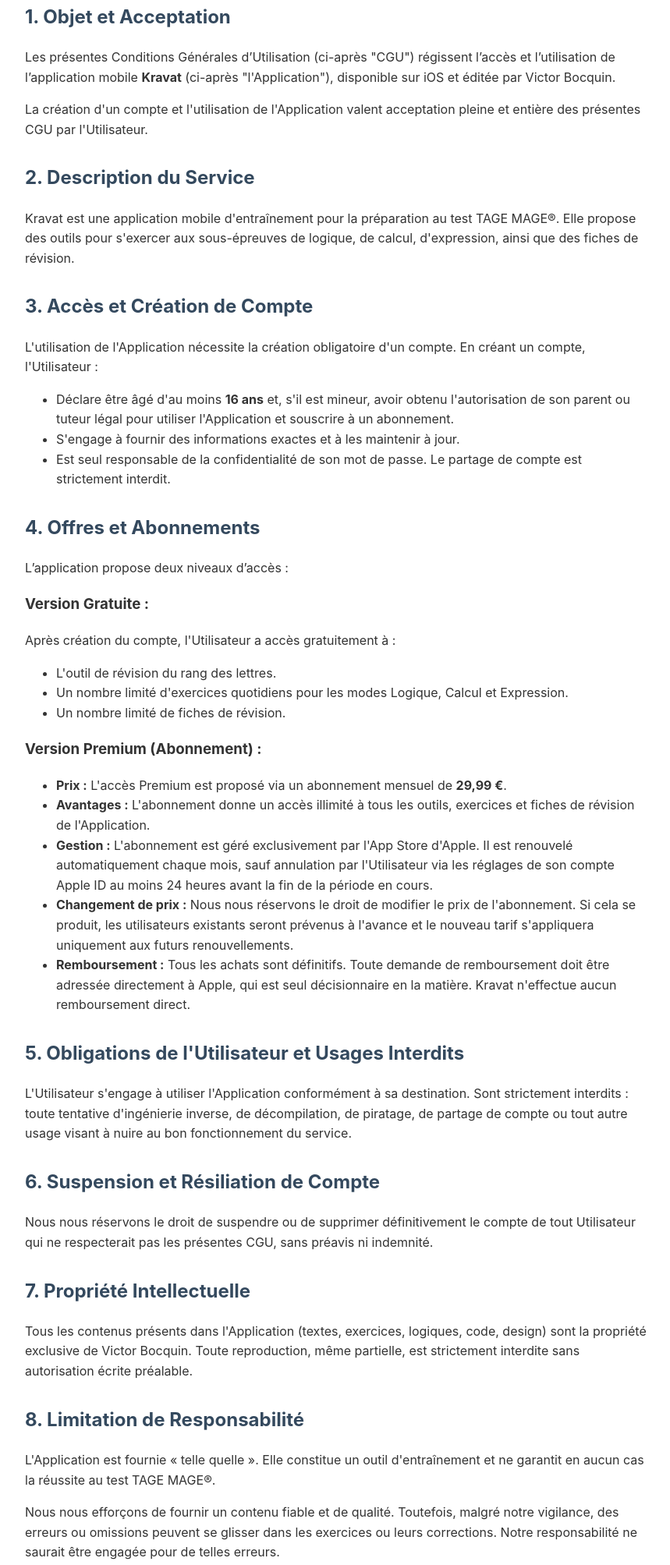
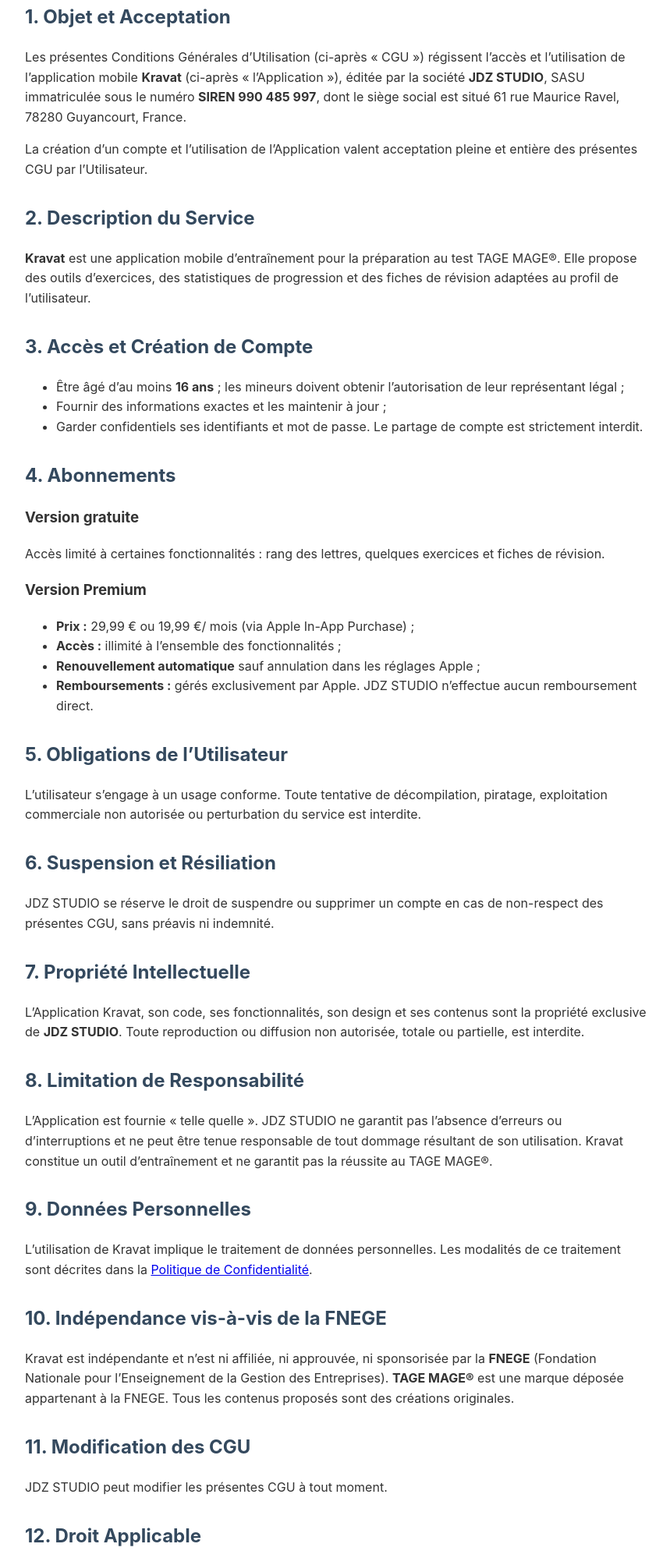
Before and after one commit to victor-bcq/KravatEula, a plain HTML site: page index.html in a window 1280 px wide. Shown: the part 179-2186 px from the top of the page at 78% size, without its empty margins (208-1067 px from the left). Drawn offline with Linux system fonts and the light colour scheme.

Commit message:
Update index.html

```diff
--- a/index.html
+++ b/index.html
@@ -33,101 +33,89 @@
 </head>
 <body>
     <h1>Conditions Générales d’Utilisation de Kravat</h1>
-    <p class="date">Dernière mise à jour : 4 Octobre 2025</p>
+    <p class="date">Dernière mise à jour : 23 octobre 2025</p>
 
     <div class="section">
         <h2>1. Objet et Acceptation</h2>
-        <p>Les présentes Conditions Générales d’Utilisation (ci-après "CGU") régissent l’accès et l’utilisation de l’application mobile <strong>Kravat</strong> (ci-après "l'Application"), disponible sur iOS et éditée par Victor Bocquin.</p>
-        <p>La création d'un compte et l'utilisation de l'Application valent acceptation pleine et entière des présentes CGU par l'Utilisateur.</p>
+        <p>Les présentes Conditions Générales d’Utilisation (ci-après « CGU ») régissent l’accès et l’utilisation de l’application mobile <strong>Kravat</strong> (ci-après « l’Application »), éditée par la société <strong>JDZ STUDIO</strong>, SASU immatriculée sous le numéro <strong>SIREN 990 485 997</strong>, dont le siège social est situé 61 rue Maurice Ravel, 78280 Guyancourt, France.</p>
+        <p>La création d’un compte et l’utilisation de l’Application valent acceptation pleine et entière des présentes CGU par l’Utilisateur.</p>
     </div>
 
     <div class="section">
         <h2>2. Description du Service</h2>
-        <p>Kravat est une application mobile d'entraînement pour la préparation au test TAGE MAGE®. Elle propose des outils pour s'exercer aux sous-épreuves de logique, de calcul, d'expression, ainsi que des fiches de révision.</p>
+        <p><strong>Kravat</strong> est une application mobile d’entraînement pour la préparation au test TAGE MAGE®. Elle propose des outils d’exercices, des statistiques de progression et des fiches de révision adaptées au profil de l’utilisateur.</p>
     </div>
 
     <div class="section">
         <h2>3. Accès et Création de Compte</h2>
-        <p>L'utilisation de l'Application nécessite la création obligatoire d'un compte. En créant un compte, l'Utilisateur :</p>
         <ul>
-            <li>Déclare être âgé d'au moins <strong>16 ans</strong> et, s'il est mineur, avoir obtenu l'autorisation de son parent ou tuteur légal pour utiliser l'Application et souscrire à un abonnement.</li>
-            <li>S'engage à fournir des informations exactes et à les maintenir à jour.</li>
-            <li>Est seul responsable de la confidentialité de son mot de passe. Le partage de compte est strictement interdit.</li>
+            <li>Être âgé d’au moins <strong>16 ans</strong> ; les mineurs doivent obtenir l’autorisation de leur représentant légal ;</li>
+            <li>Fournir des informations exactes et les maintenir à jour ;</li>
+            <li>Garder confidentiels ses identifiants et mot de passe. Le partage de compte est strictement interdit.</li>
         </ul>
     </div>
 
     <div class="section">
-        <h2>4. Offres et Abonnements</h2>
-        <p>L’application propose deux niveaux d’accès :</p>
+        <h2>4. Abonnements</h2>
+        <h3>Version gratuite</h3>
+        <p>Accès limité à certaines fonctionnalités : rang des lettres, quelques exercices et fiches de révision.</p>
 
-        <h3>Version Gratuite :</h3>
-        <p>Après création du compte, l'Utilisateur a accès gratuitement à :</p>
+        <h3>Version Premium</h3>
         <ul>
-            <li>L'outil de révision du rang des lettres.</li>
-            <li>Un nombre limité d'exercices quotidiens pour les modes Logique, Calcul et Expression.</li>
-            <li>Un nombre limité de fiches de révision.</li>
-        </ul>
-
-        <h3>Version Premium (Abonnement) :</h3>
-        <ul>
-            <li><strong>Prix :</strong> L'accès Premium est proposé via un abonnement mensuel de <strong>29,99 €</strong>.</li>
-            <li><strong>Avantages :</strong> L'abonnement donne un accès illimité à tous les outils, exercices et fiches de révision de l'Application.</li>
-            <li><strong>Gestion :</strong> L'abonnement est géré exclusivement par l'App Store d'Apple. Il est renouvelé automatiquement chaque mois, sauf annulation par l'Utilisateur via les réglages de son compte Apple ID au moins 24 heures avant la fin de la période en cours.</li>
-            <li><strong>Changement de prix :</strong> Nous nous réservons le droit de modifier le prix de l'abonnement. Si cela se produit, les utilisateurs existants seront prévenus à l'avance et le nouveau tarif s'appliquera uniquement aux futurs renouvellements.</li>
-            <li><strong>Remboursement :</strong> Tous les achats sont définitifs. Toute demande de remboursement doit être adressée directement à Apple, qui est seul décisionnaire en la matière. Kravat n'effectue aucun remboursement direct.</li>
+            <li><strong>Prix :</strong> 29,99 € ou 19,99 €/ mois (via Apple In-App Purchase) ;</li>
+            <li><strong>Accès :</strong> illimité à l’ensemble des fonctionnalités ;</li>
+            <li><strong>Renouvellement automatique</strong> sauf annulation dans les réglages Apple ;</li>
+            <li><strong>Remboursements :</strong> gérés exclusivement par Apple. JDZ STUDIO n’effectue aucun remboursement direct.</li>
         </ul>
     </div>
 
     <div class="section">
-        <h2>5. Obligations de l'Utilisateur et Usages Interdits</h2>
-        <p>L'Utilisateur s'engage à utiliser l'Application conformément à sa destination. Sont strictement interdits : toute tentative d'ingénierie inverse, de décompilation, de piratage, de partage de compte ou tout autre usage visant à nuire au bon fonctionnement du service.</p>
+        <h2>5. Obligations de l’Utilisateur</h2>
+        <p>L’utilisateur s’engage à un usage conforme. Toute tentative de décompilation, piratage, exploitation commerciale non autorisée ou perturbation du service est interdite.</p>
     </div>
 
     <div class="section">
-        <h2>6. Suspension et Résiliation de Compte</h2>
-        <p>Nous nous réservons le droit de suspendre ou de supprimer définitivement le compte de tout Utilisateur qui ne respecterait pas les présentes CGU, sans préavis ni indemnité.</p>
+        <h2>6. Suspension et Résiliation</h2>
+        <p>JDZ STUDIO se réserve le droit de suspendre ou supprimer un compte en cas de non-respect des présentes CGU, sans préavis ni indemnité.</p>
     </div>
 
     <div class="section">
         <h2>7. Propriété Intellectuelle</h2>
-        <p>Tous les contenus présents dans l'Application (textes, exercices, logiques, code, design) sont la propriété exclusive de Victor Bocquin. Toute reproduction, même partielle, est strictement interdite sans autorisation écrite préalable.</p>
+        <p>L’Application Kravat, son code, ses fonctionnalités, son design et ses contenus sont la propriété exclusive de <strong>JDZ STUDIO</strong>. Toute reproduction ou diffusion non autorisée, totale ou partielle, est interdite.</p>
     </div>
 
     <div class="section">
         <h2>8. Limitation de Responsabilité</h2>
-        <p>L'Application est fournie « telle quelle ». Elle constitue un outil d'entraînement et ne garantit en aucun cas la réussite au test TAGE MAGE®.</p>
-        <p>Nous nous efforçons de fournir un contenu fiable et de qualité. Toutefois, malgré notre vigilance, des erreurs ou omissions peuvent se glisser dans les exercices ou leurs corrections. Notre responsabilité ne saurait être engagée pour de telles erreurs.</p>
-        <p>Enfin, nous nous engageons à faire nos meilleurs efforts pour assurer la disponibilité de l'Application, mais ne pouvons garantir un accès ininterrompu, notamment en cas de maintenance, de mise à jour ou de défaillance technique.</p>
+        <p>L’Application est fournie « telle quelle ». JDZ STUDIO ne garantit pas l’absence d’erreurs ou d’interruptions et ne peut être tenue responsable de tout dommage résultant de son utilisation. Kravat constitue un outil d’entraînement et ne garantit pas la réussite au TAGE MAGE®.</p>
     </div>
 
     <div class="section">
         <h2>9. Données Personnelles</h2>
-        <p>L'utilisation de l'Application implique le traitement de données personnelles. Pour plus d'informations, veuillez consulter notre <a href="https://victor-bcq.github.io/KravatPrivacyPolicy/">Politique de Confidentialité</a>.</p>
+        <p>L’utilisation de Kravat implique le traitement de données personnelles. Les modalités de ce traitement sont décrites dans la <a href="https://victor-bcq.github.io/KravatPrivacyPolicy/">Politique de Confidentialité</a>.</p>
     </div>
 
     <div class="section">
-        <h2>10. Avis Légal sur l'Indépendance</h2>
-        <p>Cette application est indépendante et n'est ni affiliée, ni approuvée, ni sponsorisée par la <strong>FNEGE</strong> (Fondation Nationale pour l’Enseignement de la Gestion des Entreprises), l'organisme gestionnaire du <strong>TAGE MAGE®</strong>.</p>
-        <p><strong>TAGE MAGE®</strong> est une marque déposée, propriété de la <strong>FNEGE</strong>. Son utilisation dans cette application est à des fins purement informationnelles et descriptives. Tous les exercices et contenus fournis sont des créations originales et ne reproduisent en aucun cas les questions officielles du test.</p>
+        <h2>10. Indépendance vis-à-vis de la FNEGE</h2>
+        <p>Kravat est indépendante et n’est ni affiliée, ni approuvée, ni sponsorisée par la <strong>FNEGE</strong> (Fondation Nationale pour l’Enseignement de la Gestion des Entreprises). <strong>TAGE MAGE®</strong> est une marque déposée appartenant à la FNEGE. Tous les contenus proposés sont des créations originales.</p>
     </div>
 
     <div class="section">
         <h2>11. Modification des CGU</h2>
-        <p>Nous nous réservons le droit de modifier ces CGU à tout moment. Les utilisateurs seront informés de toute mise à jour significative via l'Application.</p>
+        <p>JDZ STUDIO peut modifier les présentes CGU à tout moment.</p>
     </div>
 
     <div class="section">
-        <h2>12. Droit Applicable et Juridiction</h2>
-        <p>Les présentes CGU sont soumises au <strong>droit français</strong>. À défaut de résolution amiable, tout litige relatif à leur interprétation ou exécution sera de la compétence exclusive des <strong>tribunaux français</strong>.</p>
+        <h2>12. Droit Applicable</h2>
+        <p>Les présentes CGU sont régies par le <strong>droit français</strong>. En cas de litige, les tribunaux compétents seront ceux du ressort du siège social de JDZ STUDIO.</p>
     </div>
 
     <div class="section">
         <h2>13. Contact</h2>
-        <p>Pour toute question relative à ces conditions, contactez-nous à : <a href="mailto:tagemaster.contact@gmail.com">tagemaster.contact@gmail.com</a></p>
+        <p>Pour toute question, contactez : <a href="mailto:victor.bocquin@gmail.com">victor.bocquin@gmail.com</a></p>
     </div>
 
     <footer>
-        <p class="date">© 2025 Victor Bocquin. Tous droits réservés.</p>
+        <p class="date">© 2025 JDZ STUDIO – Kravat. Tous droits réservés.</p>
     </footer>
 </body>
 </html>
```
